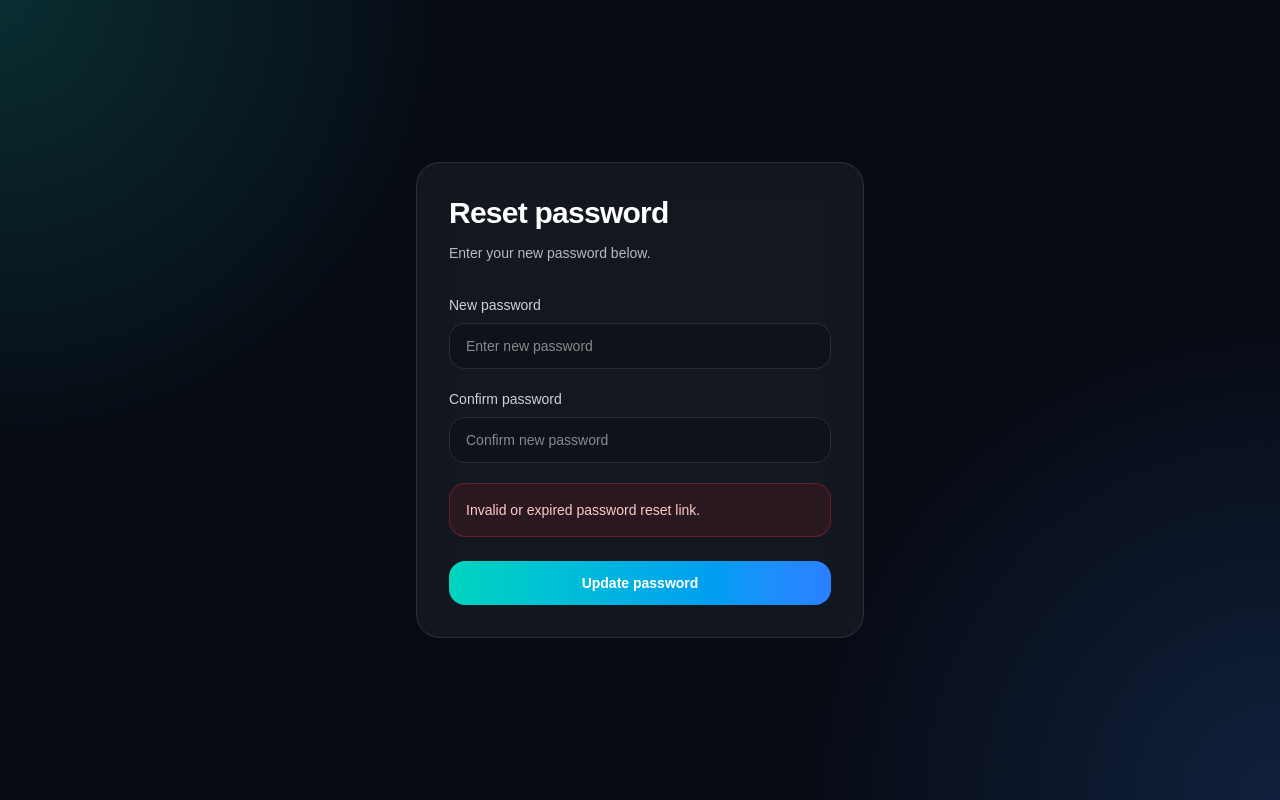
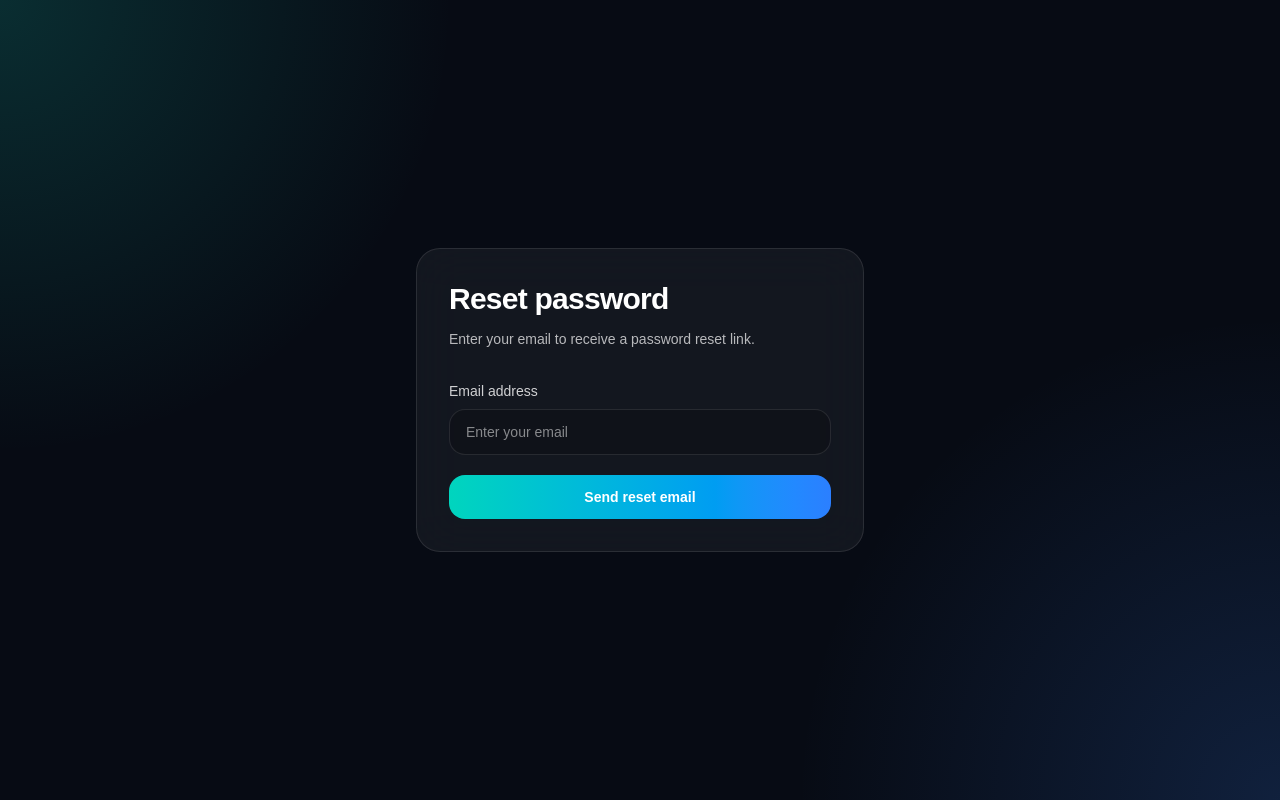
Before and after one commit to Jeremyctalbot/tribefinder-web, a Next.js app: page /reset-password in a window 1280 px wide. Built offline with nearby package versions, Linux system fonts and the light colour scheme; no server answers.

Commit message:
Add production reset password page

```diff
--- a/app/reset-password/page.tsx
+++ b/app/reset-password/page.tsx
@@ -4,37 +4,40 @@ import { useEffect, useState } from 'react'
 import { useRouter } from 'next/navigation'
 import { supabase } from '@/lib/supabase'
 
+const PASSWORD_RESET_REDIRECT_URL = 'https://tribefinderapp.co/reset-password'
+
 export default function ResetPasswordPage() {
   const router = useRouter()
 
+  const [email, setEmail] = useState('')
   const [password, setPassword] = useState('')
   const [confirmPassword, setConfirmPassword] = useState('')
 
   const [loading, setLoading] = useState(false)
+  const [sendingEmail, setSendingEmail] = useState(false)
   const [checkingSession, setCheckingSession] = useState(true)
+  const [hasValidSession, setHasValidSession] = useState(false)
 
   const [errorMessage, setErrorMessage] = useState('')
   const [successMessage, setSuccessMessage] = useState('')
 
   useEffect(() => {
     const establishRecoverySession = async () => {
-      try {
       const hash = window.location.hash
 
       if (!hash) {
-          setErrorMessage('Invalid or expired password reset link.')
         setCheckingSession(false)
+        setHasValidSession(false)
         return
       }
 
       const params = new URLSearchParams(hash.replace('#', ''))
-
       const accessToken = params.get('access_token')
       const refreshToken = params.get('refresh_token')
 
       if (!accessToken || !refreshToken) {
-          setErrorMessage('Invalid or expired password reset link.')
         setCheckingSession(false)
+        setHasValidSession(false)
         return
       }
 
@@ -44,26 +47,54 @@ export default function ResetPasswordPage() {
       })
 
       if (error) {
-          console.error(error)
-          setErrorMessage('Failed to verify reset session.')
+        setErrorMessage('Invalid or expired password reset link.')
         setCheckingSession(false)
+        setHasValidSession(false)
         return
       }
 
       setCheckingSession(false)
-      } catch (error) {
-        console.error(error)
-        setErrorMessage('Something went wrong.')
-        setCheckingSession(false)
-      }
+      setHasValidSession(true)
     }
 
     establishRecoverySession()
   }, [])
 
+  const handleSendResetEmail = async () => {
+    setErrorMessage('')
+    setSuccessMessage('')
+
+    const trimmedEmail = email.trim()
+
+    if (!trimmedEmail) {
+      setErrorMessage('Please enter your email address.')
+      return
+    }
+
+    setSendingEmail(true)
+
+    const { error } = await supabase.auth.resetPasswordForEmail(trimmedEmail, {
+      redirectTo: PASSWORD_RESET_REDIRECT_URL,
+    })
+
+    if (error) {
+      setErrorMessage(error.message)
+      setSendingEmail(false)
+      return
+    }
+
+    setSuccessMessage('Password reset email sent. Check your inbox.')
+    setSendingEmail(false)
+  }
+
   const handleResetPassword = async () => {
     setErrorMessage('')
     setSuccessMessage('')
+
+    if (!hasValidSession) {
+      setErrorMessage('Please request a new reset email first.')
+      return
+    }
 
     if (!password || !confirmPassword) {
       setErrorMessage('Please complete all fields.')
@@ -80,7 +111,6 @@ export default function ResetPasswordPage() {
       return
     }
 
-    try {
     setLoading(true)
 
     const { error } = await supabase.auth.updateUser({
@@ -88,7 +118,6 @@ export default function ResetPasswordPage() {
     })
 
     if (error) {
-        console.error(error)
       setErrorMessage(error.message)
       setLoading(false)
       return
@@ -98,13 +127,9 @@ export default function ResetPasswordPage() {
 
     setTimeout(() => {
       router.push('/login')
-      }, 2000)
-    } catch (error) {
-      console.error(error)
-      setErrorMessage('Something went wrong.')
-    } finally {
+    }, 1800)
+
     setLoading(false)
-    }
   }
 
   return (
@@ -113,12 +138,12 @@ export default function ResetPasswordPage() {
 
       <div className="relative z-10 w-full max-w-md rounded-3xl border border-white/10 bg-white/5 p-8 backdrop-blur-xl">
         <div className="mb-8">
-          <h1 className="text-3xl font-black tracking-tight">
-            Reset password
-          </h1>
+          <h1 className="text-3xl font-black tracking-tight">Reset password</h1>
 
           <p className="mt-3 text-sm text-white/70">
-            Enter your new password below.
+            {hasValidSession
+              ? 'Enter your new password below.'
+              : 'Enter your email to receive a password reset link.'}
           </p>
         </div>
 
@@ -128,6 +153,34 @@ export default function ResetPasswordPage() {
           </div>
         ) : (
           <>
+            {!hasValidSession && (
+              <div className="space-y-5">
+                <div>
+                  <label className="mb-2 block text-sm font-medium text-white/80">
+                    Email address
+                  </label>
+
+                  <input
+                    type="email"
+                    value={email}
+                    onChange={(event) => setEmail(event.target.value)}
+                    placeholder="Enter your email"
+                    className="w-full rounded-2xl border border-white/10 bg-black/20 px-4 py-3 text-sm text-white outline-none transition focus:border-teal-400"
+                  />
+                </div>
+
+                <button
+                  type="button"
+                  onClick={handleSendResetEmail}
+                  disabled={sendingEmail}
+                  className="flex w-full items-center justify-center rounded-2xl bg-gradient-to-r from-teal-400 to-blue-500 px-5 py-3 text-sm font-semibold text-white transition hover:opacity-90 disabled:cursor-not-allowed disabled:opacity-50"
+                >
+                  {sendingEmail ? 'Sending reset email...' : 'Send reset email'}
+                </button>
+              </div>
+            )}
+
+            {hasValidSession && (
               <div className="space-y-5">
                 <div>
                   <label className="mb-2 block text-sm font-medium text-white/80">
@@ -156,7 +209,17 @@ export default function ResetPasswordPage() {
                     className="w-full rounded-2xl border border-white/10 bg-black/20 px-4 py-3 text-sm text-white outline-none transition focus:border-teal-400"
                   />
                 </div>
+
+                <button
+                  type="button"
+                  onClick={handleResetPassword}
+                  disabled={loading}
+                  className="flex w-full items-center justify-center rounded-2xl bg-gradient-to-r from-teal-400 to-blue-500 px-5 py-3 text-sm font-semibold text-white transition hover:opacity-90 disabled:cursor-not-allowed disabled:opacity-50"
+                >
+                  {loading ? 'Updating password...' : 'Update password'}
+                </button>
               </div>
+            )}
 
             {errorMessage && (
               <div className="mt-5 rounded-2xl border border-red-500/30 bg-red-500/10 p-4 text-sm text-red-200">
@@ -169,14 +232,6 @@ export default function ResetPasswordPage() {
                 {successMessage}
               </div>
             )}
-
-            <button
-              onClick={handleResetPassword}
-              disabled={loading}
-              className="mt-6 flex w-full items-center justify-center rounded-2xl bg-gradient-to-r from-teal-400 to-blue-500 px-5 py-3 text-sm font-semibold text-white transition hover:opacity-90 disabled:cursor-not-allowed disabled:opacity-50"
-            >
-              {loading ? 'Updating password...' : 'Update password'}
-            </button>
           </>
         )}
       </div>
```
Lines whose indentation alone changed are shown as unchanged.
